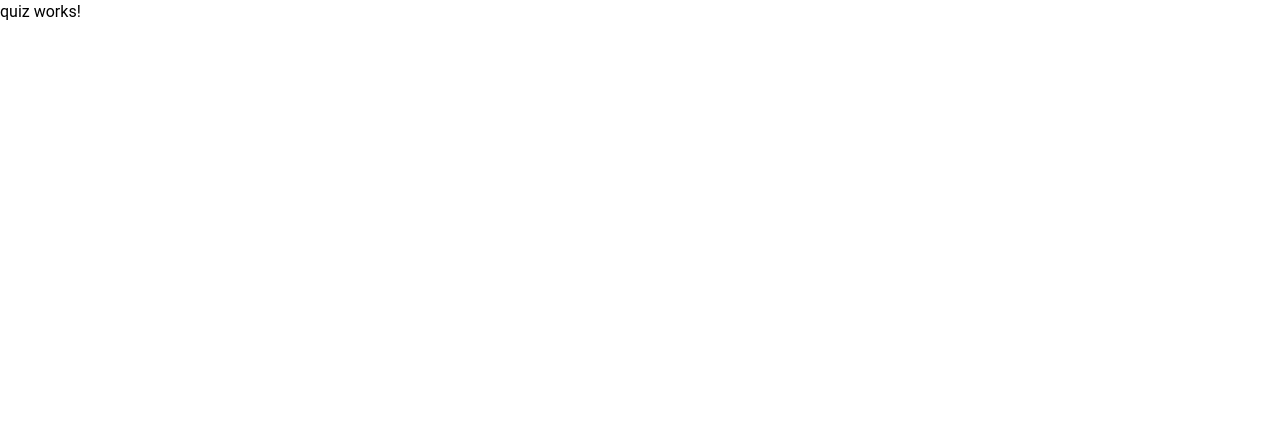
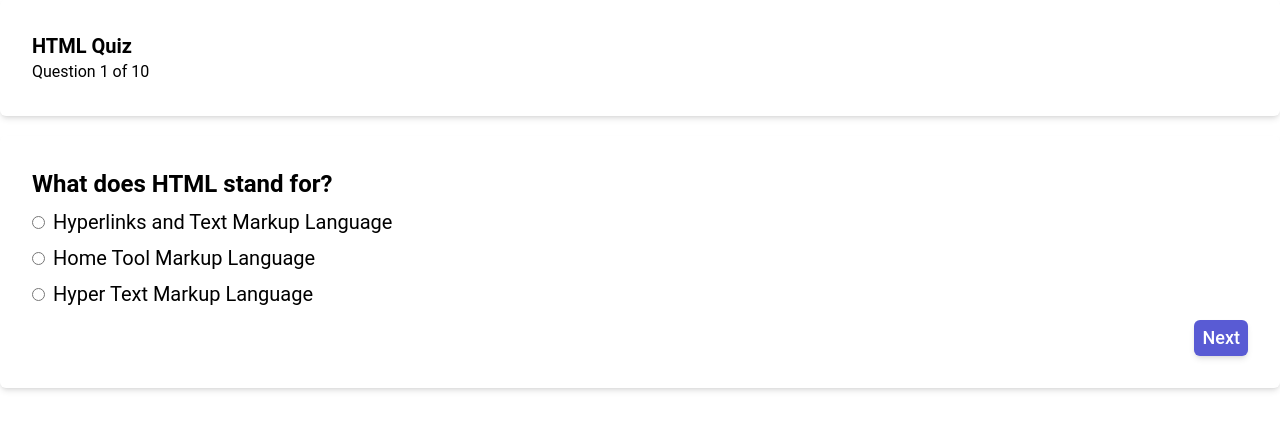
Before and after one commit to MitraKhorshidi/Quiz-App, an Angular app: page /quiz in a window 1280 px wide. Shown: the top 430 px of the page. Built offline with nearby package versions, Linux system fonts and the light colour scheme.

Commit message:
building ui of test

```diff
--- a/src/app/pages/home/home.component.html
+++ b/src/app/pages/home/home.component.html
@@ -1,5 +1,5 @@
 <div
-  class="flex flex-row justify-around items-center lg:w-2/3 mx-auto my-36 rounded-md shadow-md p-6"
+  class="mx-auto my-auto max-w-7xl flex flex-row justify-around items-center   rounded-md shadow-md p-6"
 >
   <div class="flex flex-col gap-y-10 ">
     <h1 class="text-5xl font-semibold">Welcome to HTML Quiz!</h1>
--- a/src/app/pages/quiz/quiz.component.html
+++ b/src/app/pages/quiz/quiz.component.html
@@ -1 +1,31 @@
-<p>quiz works!</p>
+<div class="max-w-7xl mx-auto my-auto flex flex-col justify-center gap-y-5">
+  <div class="rounded-md shadow-md p-8">
+    <h3 class="text-xl font-semibold">HTML Quiz</h3>
+    <p>Question {{ number }} of {{ total }}</p>
+  </div>
+  <form
+    (ngSubmit)="onSubmit()"
+    class="flex flex-col justify-start rounded-md shadow-md p-8 gap-3"
+  >
+    <div class="flex flex-col gap-2">
+      <p class="text-2xl font-semibold">{{ question }}</p>
+      <div *ngFor="let option of options">
+        <input type="radio" name="option" id="option" value="option.label" />
+        <label for="option" class="ml-2 text-xl">{{ option.label }}</label>
+      </div>
+    </div>
+    <button
+      *ngIf="!end"
+      (click)="onNext()"
+      class="bg-[#595BD4] hover:bg-[#4b4dc1] self-end px-2 py-1 text-white text-lg font-medium rounded-md shadow-md"
+    >
+      Next
+    </button>
+    <input
+      *ngIf="end"
+      type="submit"
+      value="Submit"
+      class="bg-[#595BD4] hover:bg-[#4b4dc1] self-end px-2 py-1 text-white text-lg font-medium rounded-md shadow-md"
+    />
+  </form>
+</div>
--- a/src/app/pages/quiz/quiz.component.ts
+++ b/src/app/pages/quiz/quiz.component.ts
@@ -1,10 +1,50 @@
-import { Component } from '@angular/core';
+import { Component, OnInit } from '@angular/core';
+import { FormBuilder } from '@angular/forms';
+import { Option, Question } from 'src/app/model/questions';
+import { DataService } from 'src/app/services/data.service';
 
 @Component({
   selector: 'app-quiz',
   templateUrl: './quiz.component.html',
   styleUrls: ['./quiz.component.css']
 })
-export class QuizComponent {
+export class QuizComponent implements OnInit {
+
+  number: number = 0;
+  total?: number;
+  questions?: Array<Question>;
+  question?: string;
+  options?: Array<Option>
+
+  end : boolean = false;
+
+
+  constructor(private dataService: DataService ,private formBuilder :FormBuilder) { }
+
+
+  ngOnInit(): void {
+    this.dataService.getAllQuestions().subscribe(
+      (next: Array<Question>) => {
+        this.questions = next;
+        this.total = next.length;
+        this.setQuestion(1);
+      }
+    );
+  }
+
+  setQuestion(number: number): void {
+    this.number = number;
+    const object = this.questions?.find((obj) => obj.number === number);
+    this.question = object?.question;
+    this.options = object?.options;
+  }
+  onNext(): void {
+
+    this.number += 1;
+    this.setQuestion(this.number);
+    console.log('num',this.number, this.question);
+  }
+
+  onSubmit(){}
 
 }
```
Also changed, not shown: src/app/app.module.ts (+5 -2 lines).
